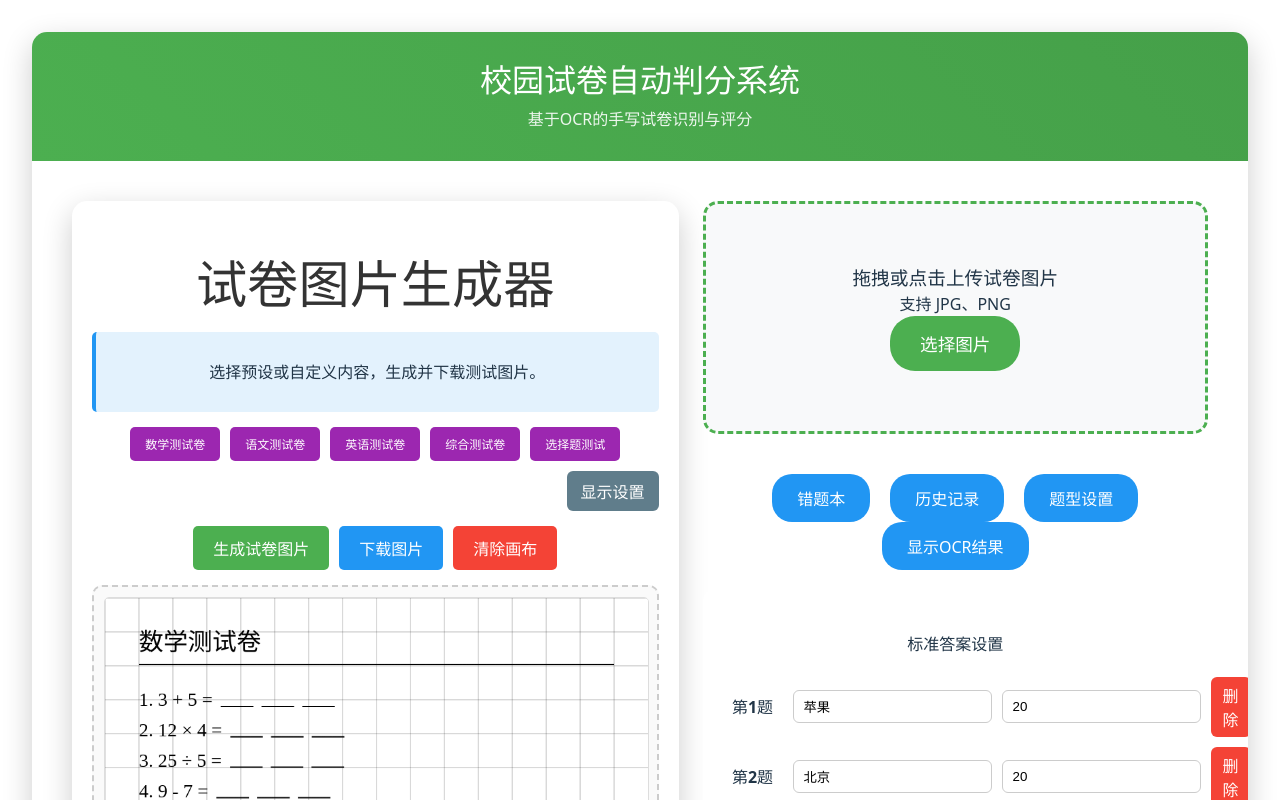
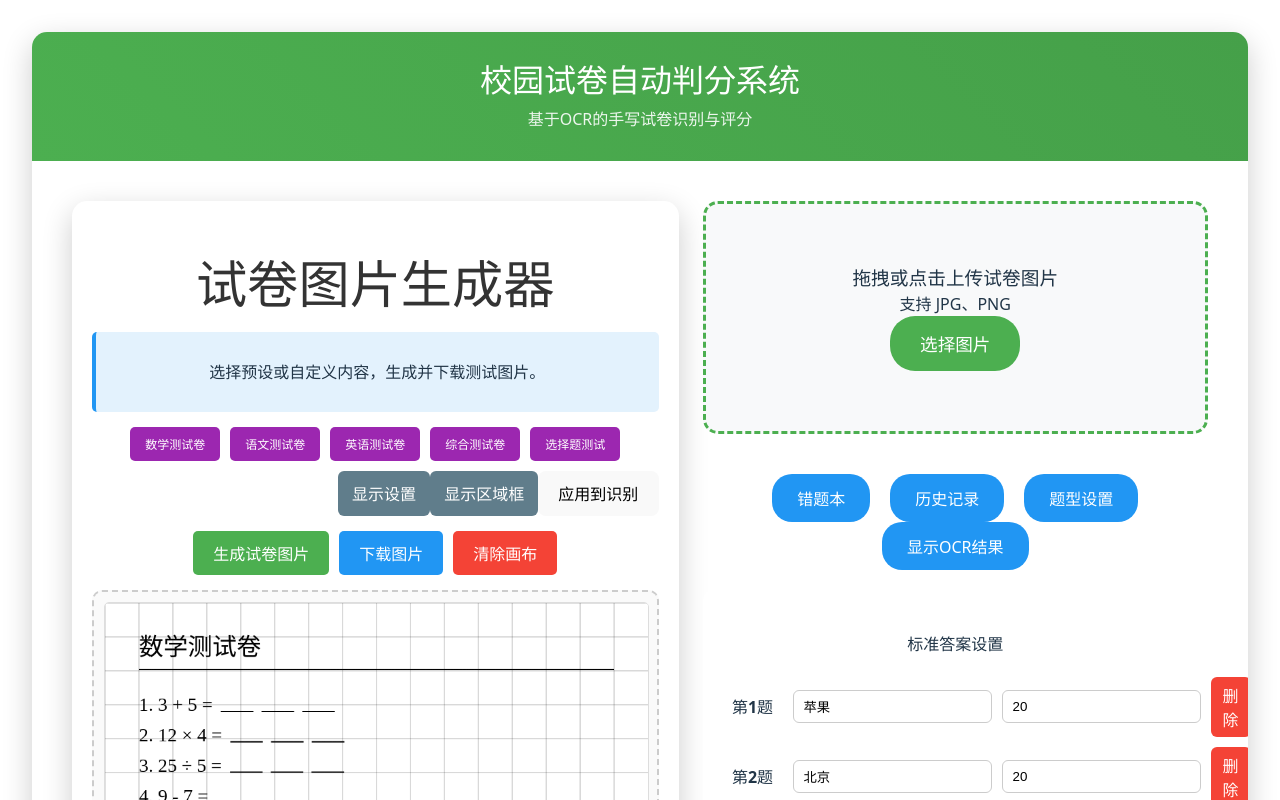
Before and after one commit to XiangTianzhen/Homework-Grading-System, a Vue app in the folder frontend/: page / in a window 1280 px wide. Shown: the top 800 px of the page. Built offline with nearby package versions, Linux system fonts and the light colour scheme.

Commit message:
feat(template): 生成器导出区域并接入区域OCR；支持叠加与应用

```diff
--- a/frontend/src/App.vue
+++ b/frontend/src/App.vue
@@ -216,7 +216,7 @@ function saveToHistory() {
     </div>
     <div class="content layout">
       <div class="left-panel">
-        <TestImageGenerator />
+        <TestImageGenerator @regions-generated="selectedAreas = Array.isArray($event) ? $event : $event.value" />
       </div>
       <div class="right-panel">
         <div class="upload-section">
--- a/frontend/src/components/TestImageGenerator.vue
+++ b/frontend/src/components/TestImageGenerator.vue
@@ -1,5 +1,6 @@
 <script setup>
 import { ref, onMounted } from 'vue'
+const emit = defineEmits(['regions-generated'])
 
 const title = ref('数学测试卷')
 const content = ref('1. 3 + 5 = 8\n2. 12 × 4 = 48\n3. 25 ÷ 5 = 5\n4. 9 - 7 = 2\n5. 6 × 7 = 42')
@@ -11,6 +12,8 @@ const bgColor = ref('#ffffff')
 const lineHeight = ref(1.6)
 const canvasRef = ref(null)
 const showSettings = ref(false)
+const showOverlay = ref(false)
+const regions = ref([])
 
 const presets = {
   math: {
@@ -86,6 +89,7 @@ function generatePaper() {
   const canvas = canvasRef.value
   if (!canvas) return
   const ctx = canvas.getContext('2d')
+  regions.value = []
   ctx.fillStyle = bgColor.value
   ctx.fillRect(0, 0, canvas.width, canvas.height)
   ctx.fillStyle = textColor.value
@@ -122,6 +126,14 @@ function generatePaper() {
         ctx.moveTo(sx, baselineY)
         ctx.lineTo(sx + segWidth, baselineY)
         ctx.stroke()
+        const ry = baselineY - fontSize.value * 0.8
+        const rh = fontSize.value * 1.2
+        regions.value.push({ x: sx, y: ry, w: segWidth, h: rh })
+        if (showOverlay.value) {
+          ctx.fillStyle = 'rgba(255, 193, 7, 0.2)'
+          ctx.fillRect(sx, ry, segWidth, rh)
+          ctx.fillStyle = textColor.value
+        }
       }
       y += lineSpacing
     } else {
@@ -146,6 +158,7 @@ function generatePaper() {
   })
   addDecorations(ctx, canvas.width, canvas.height, textColor.value)
   addHandwritingEffect(ctx, canvas.width, canvas.height)
+  emit('regions-generated', regions.value)
 }
 
 function downloadImage() {
@@ -185,6 +198,8 @@ onMounted(() => {
     </div>
     <div class="toolbar">
       <button class="toggle-settings" @click="showSettings = !showSettings">{{ showSettings ? '隐藏设置' : '显示设置' }}</button>
+      <button class="toggle-settings" @click="showOverlay = !showOverlay">{{ showOverlay ? '隐藏区域框' : '显示区域框' }}</button>
+      <button class="apply-btn" @click="emit('regions-generated', regions)">应用到识别</button>
     </div>
     <div class="controls" v-if="showSettings">
       <div class="control-group">
```
Also changed, not shown: 1 other file (tests, documents, lock files or other folders).
